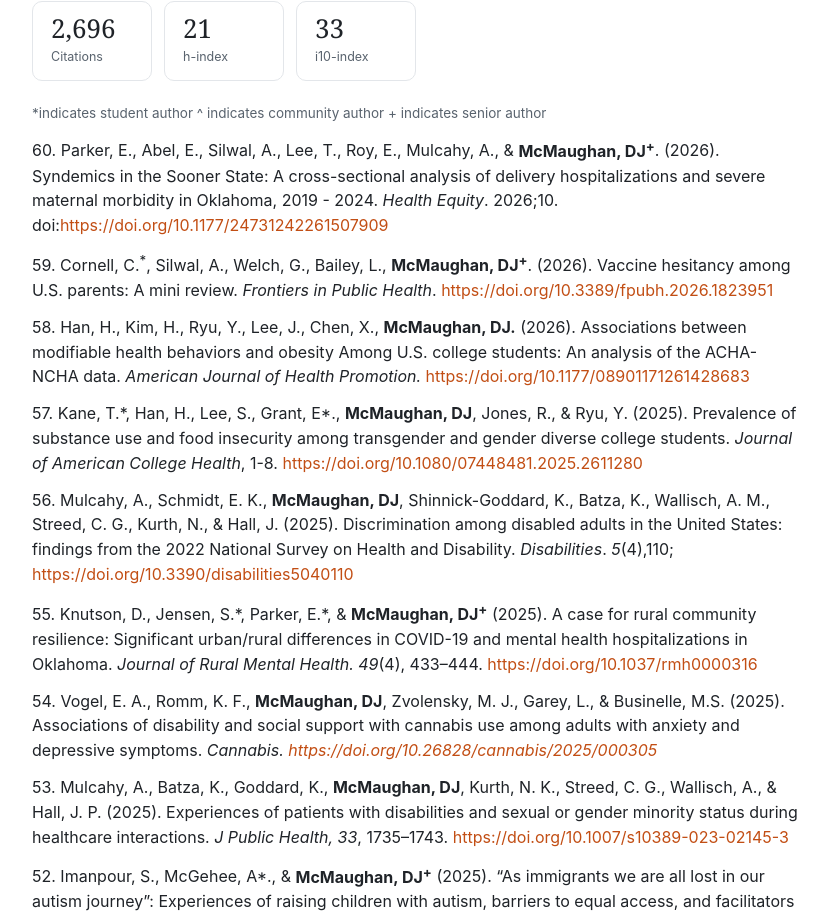
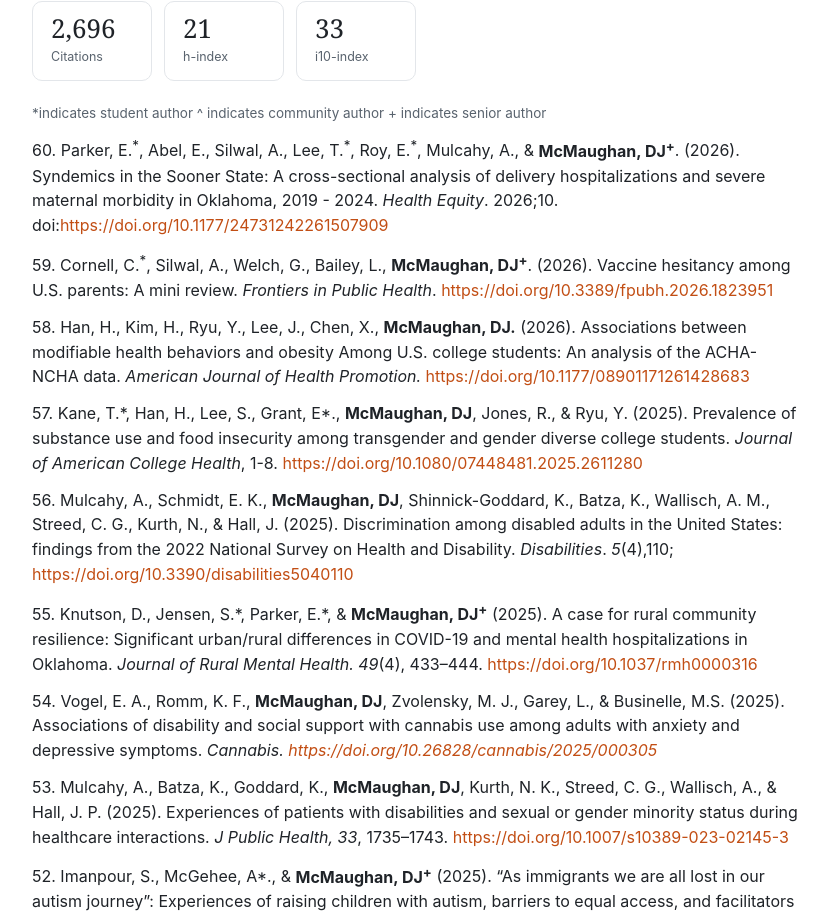
Before and after one commit to djmcmaughan/cv, a plain HTML site: page index.html in a window 1280 px wide. Shown: the part 1798-2715 px from the top of the page, without its empty margins (372-1200 px from the left). Drawn offline with Linux system fonts and the light colour scheme.

Commit message:
Mark student authors on publication 60
Co-Authored-By: Claude Opus 5.5 <noreply@anthropic.com>
Claude-Session: https://claude.ai/code/session_01Brok6bGX4cgH9edGhBjrkN

```diff
--- a/index.html
+++ b/index.html
@@ -199,7 +199,7 @@
 <div class="metrics"><div><b>2,696</b><span>Citations</span></div><div><b>21</b><span>h-index</span></div><div><b>33</b><span>i10-index</span></div></div>
 
 <p class="key">*indicates student author ^ indicates community author + indicates senior author</p>
-<p>60. Parker, E., Abel, E., Silwal, A., Lee, T., Roy, E., Mulcahy, A., &amp; <strong>McMaughan, DJ<sup>+</sup></strong>. (2026). Syndemics in the Sooner State: A cross-sectional analysis of delivery hospitalizations and severe maternal morbidity in Oklahoma, 2019 - 2024. <em>Health Equity</em>. 2026;10. doi:<a href="https://doi.org/10.1177/24731242261507909" rel="noopener" target="_blank">https://doi.org/10.1177/24731242261507909</a></p>
+<p>60. Parker, E.<sup>*</sup>, Abel, E., Silwal, A., Lee, T.<sup>*</sup>, Roy, E.<sup>*</sup>, Mulcahy, A., &amp; <strong>McMaughan, DJ<sup>+</sup></strong>. (2026). Syndemics in the Sooner State: A cross-sectional analysis of delivery hospitalizations and severe maternal morbidity in Oklahoma, 2019 - 2024. <em>Health Equity</em>. 2026;10. doi:<a href="https://doi.org/10.1177/24731242261507909" rel="noopener" target="_blank">https://doi.org/10.1177/24731242261507909</a></p>
 <p>59. Cornell, C.<sup>*</sup>, Silwal, A., Welch, G., Bailey, L., <strong>McMaughan, DJ<sup>+</sup></strong>. (2026). Vaccine hesitancy among U.S. parents: A mini review. <em>Frontiers in Public Health</em>. <a href="https://doi.org/10.3389/fpubh.2026.1823951" rel="noopener" target="_blank">https://doi.org/10.3389/fpubh.2026.1823951</a></p>
 <p>58. Han, H., Kim, H., Ryu, Y., Lee, J., Chen, X., <strong>McMaughan, DJ.</strong> (2026). Associations between modifiable health behaviors and obesity Among U.S. college students: An analysis of the ACHA-NCHA data. <em>American Journal of Health Promotion.</em> <a href="https://doi.org/10.1177/08901171261428683" rel="noopener" target="_blank">https://doi.org/10.1177/08901171261428683</a></p>
 <p>57. Kane, T.*, Han, H., Lee, S., Grant, E*., <strong>McMaughan, DJ</strong>, Jones, R., &amp; Ryu, Y. (2025). Prevalence of substance use and food insecurity among transgender and gender diverse college students. <em>Journal of American College Health</em>, 1-8. <a href="https://doi.org/10.1080/07448481.2025.2611280" rel="noopener" target="_blank">https://doi.org/10.1080/07448481.2025.2611280</a></p>
```
Also changed, not shown: 1 other file.
